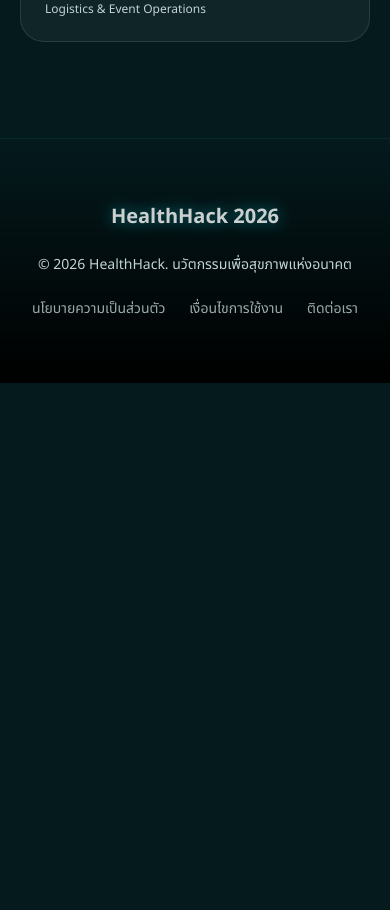
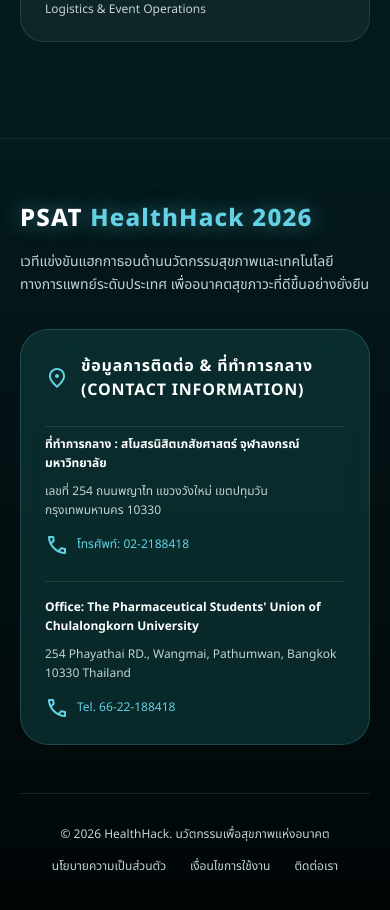
Before and after one commit to phutthiongpharmacy-ui/PSATHealthHack, a Next.js app: page /about in a window 390 px wide. Shown: the part 2460-3370 px from the top of the page. Before the commit the page ends 2843 px from the top, so only its background shows below. Built offline with nearby package versions, Linux system fonts and the light colour scheme.

Commit message:
feat: add official contact address and phone details in Footer

```diff
--- a/src/components/Footer.tsx
+++ b/src/components/Footer.tsx
@@ -3,35 +3,88 @@
 
 export default function Footer() {
   return (
-    <footer className="w-full py-16 border-t border-primary-container/20 bg-background bg-gradient-to-t from-black to-transparent">
-      <div className="flex flex-col md:flex-row justify-between items-center px-margin-mobile md:px-margin-desktop gap-6 w-full max-w-container-max mx-auto">
-        <div className="font-sora text-xl font-bold text-primary opacity-80 hover:opacity-100 transition-opacity [text-shadow:0_0_15px_rgba(0,240,255,0.6)]">
-          HealthHack 2026
+    <footer className="w-full py-16 border-t border-hh-border/40 bg-hh-bg bg-gradient-to-t from-black/80 to-transparent">
+      <div className="px-margin-mobile md:px-margin-desktop w-full max-w-container-max mx-auto space-y-12">
+        {/* Top Section: Brand & Contact Info */}
+        <div className="grid grid-cols-1 lg:grid-cols-12 gap-8 items-start">
+          {/* Left Column: Brand & Tagline */}
+          <div className="lg:col-span-4 space-y-4">
+            <div className="font-sora text-2xl font-extrabold text-white tracking-wider [text-shadow:0_0_20px_rgba(99,210,229,0.5)]">
+              PSAT <span className="text-hh-cyan">HealthHack 2026</span>
             </div>
-        <div className="font-hanken text-sm text-on-surface-variant text-center md:text-left">
+            <p className="font-hanken text-sm text-hh-text-muted leading-relaxed max-w-sm">
+              เวทีแข่งขันแฮกกาธอนด้านนวัตกรรมสุขภาพและเทคโนโลยีทางการแพทย์ระดับประเทศ เพื่ออนาคตสุขภาวะที่ดีขึ้นอย่างยั่งยืน
+            </p>
+          </div>
+
+          {/* Right Column: Address & Contact Details */}
+          <div className="lg:col-span-8 p-6 md:p-8 rounded-2xl bg-hh-surface/60 border border-hh-cyan/20 backdrop-blur-xl space-y-6">
+            <div className="flex items-center gap-3">
+              <span className="material-symbols-outlined text-hh-cyan text-xl">location_on</span>
+              <h3 className="font-sora text-base font-bold text-white uppercase tracking-wider">
+                ข้อมูลการติดต่อ & ที่ทำการกลาง (Contact Information)
+              </h3>
+            </div>
+
+            <div className="grid grid-cols-1 md:grid-cols-2 gap-6 pt-2 border-t border-white/10 text-xs md:text-sm font-hanken text-on-surface-variant">
+              {/* Thai Address */}
+              <div className="space-y-2 leading-relaxed">
+                <div className="font-bold text-white">
+                  ที่ทำการกลาง : สโมสรนิสิตเภสัชศาสตร์ จุฬาลงกรณ์มหาวิทยาลัย
+                </div>
+                <p className="text-hh-text-muted">
+                  เลขที่ 254 ถนนพญาไท แขวงวังใหม่ เขตปทุมวัน กรุงเทพมหานคร 10330
+                </p>
+                <div className="flex items-center gap-2 text-hh-cyan font-mono pt-1">
+                  <span className="material-symbols-outlined text-sm">call</span>
+                  <span>โทรศัพท์: 02-2188418</span>
+                </div>
+              </div>
+
+              {/* English Address */}
+              <div className="space-y-2 leading-relaxed border-t md:border-t-0 md:border-l border-white/10 pt-4 md:pt-0 md:pl-6">
+                <div className="font-bold text-white">
+                  Office: The Pharmaceutical Students&apos; Union of Chulalongkorn University
+                </div>
+                <p className="text-hh-text-muted">
+                  254 Phayathai RD., Wangmai, Pathumwan, Bangkok 10330 Thailand
+                </p>
+                <div className="flex items-center gap-2 text-hh-cyan font-mono pt-1">
+                  <span className="material-symbols-outlined text-sm">call</span>
+                  <span>Tel. 66-22-188418</span>
+                </div>
+              </div>
+            </div>
+          </div>
+        </div>
+
+        {/* Bottom Bar: Copyright & Quick Links */}
+        <div className="pt-8 border-t border-white/10 flex flex-col md:flex-row justify-between items-center gap-4 text-xs font-hanken text-hh-text-muted">
+          <div>
             © 2026 HealthHack. นวัตกรรมเพื่อสุขภาพแห่งอนาคต
           </div>
-        <nav className="flex gap-6 font-hanken text-sm">
+          <nav className="flex gap-6">
             <Link
               href="#"
-            className="text-on-surface-variant hover:text-primary-container transition-colors opacity-80 hover:opacity-100"
+              className="hover:text-hh-cyan transition-colors"
             >
               นโยบายความเป็นส่วนตัว
             </Link>
             <Link
               href="#"
-            className="text-on-surface-variant hover:text-primary-container transition-colors opacity-80 hover:opacity-100"
+              className="hover:text-hh-cyan transition-colors"
             >
               เงื่อนไขการใช้งาน
             </Link>
             <Link
               href="#"
-            className="text-on-surface-variant hover:text-primary-container transition-colors opacity-80 hover:opacity-100"
+              className="hover:text-hh-cyan transition-colors"
             >
               ติดต่อเรา
             </Link>
           </nav>
         </div>
+      </div>
     </footer>
   );
 }
```
Lines whose indentation alone changed are shown as unchanged.
